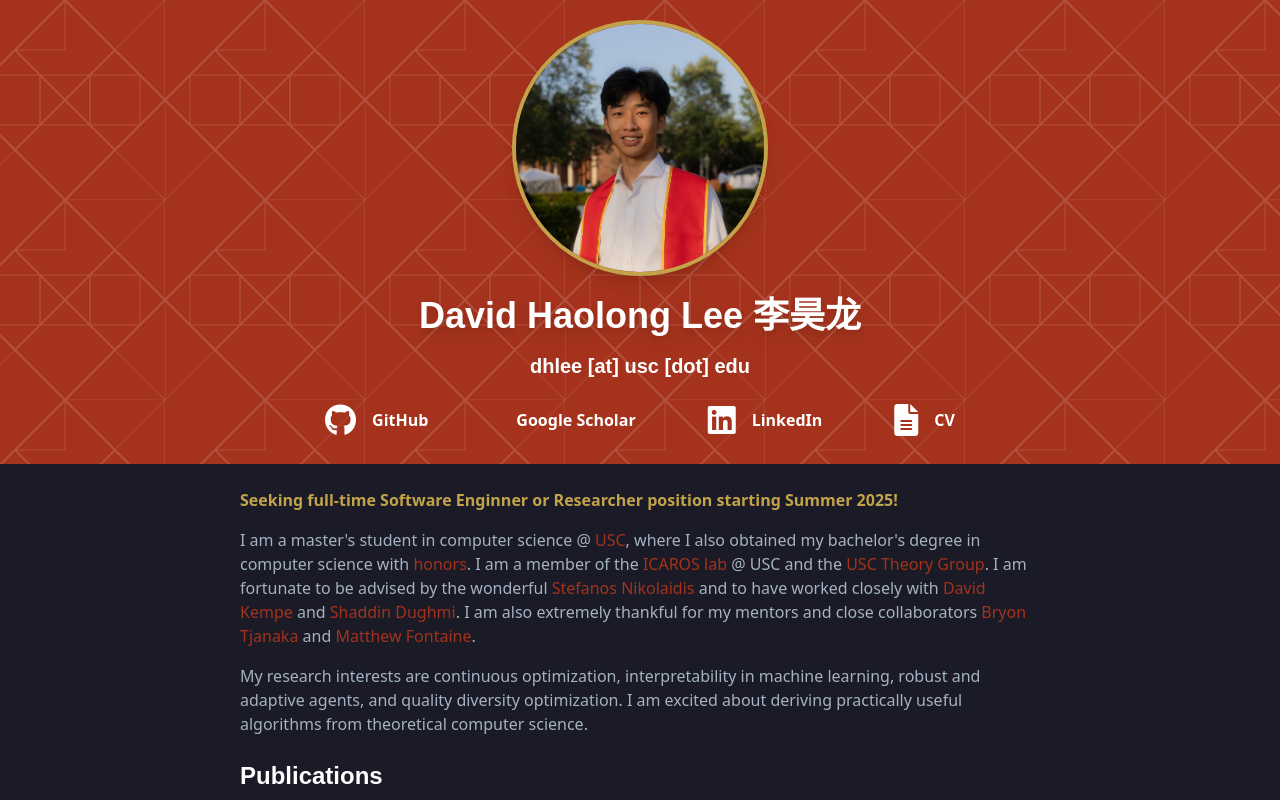
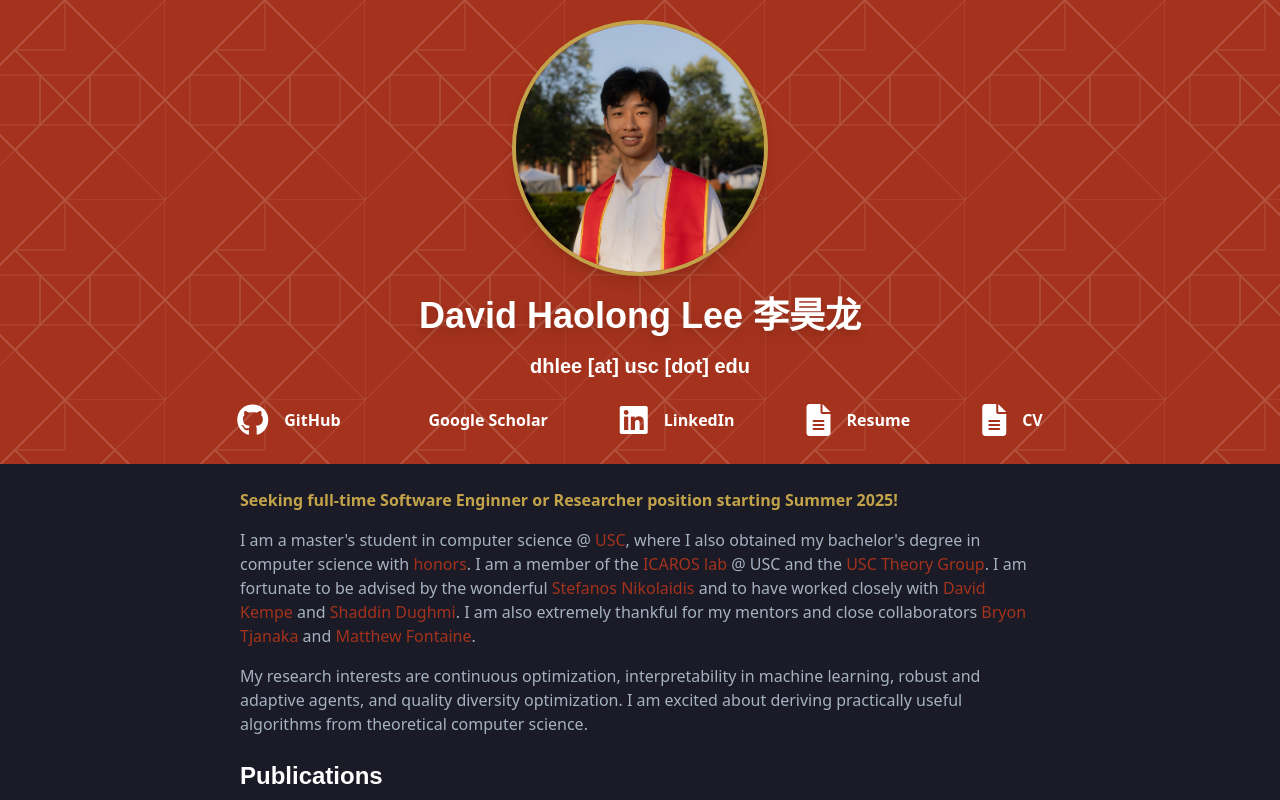
Before and after one commit to itsdawei/itsdawei.github.io, a plain HTML site: page index.html in a window 1280 px wide. Shown: the top 800 px of the page. Drawn offline with Linux system fonts and the light colour scheme; some icons are missing.

Commit message:
Added resume

```diff
--- a/index.html
+++ b/index.html
@@ -28,6 +28,9 @@
           </a>
           <a class="flex items-center text-inherit rounded-lg p-2 font-semibold" href="https://www.linkedin.com/in/lee-david-haolong/" target="_blank" rel="noreferrer">
             <i class="fab fa-linkedin icon"></i>LinkedIn
+          </a>
+          <a class="flex items-center text-inherit rounded-lg p-2 font-semibold" href="./assets/documents/david_haolong_lee_resume.pdf" target="_blank" rel="noreferrer">
+            <i class="fas fa-file-alt icon"></i>Resume
           </a>
           <a class="flex items-center text-inherit rounded-lg p-2 font-semibold" href="./assets/documents/david_haolong_lee_cv.pdf" target="_blank" rel="noreferrer">
             <i class="fas fa-file-alt icon"></i>CV
```
Also changed, not shown: 1 other file.
